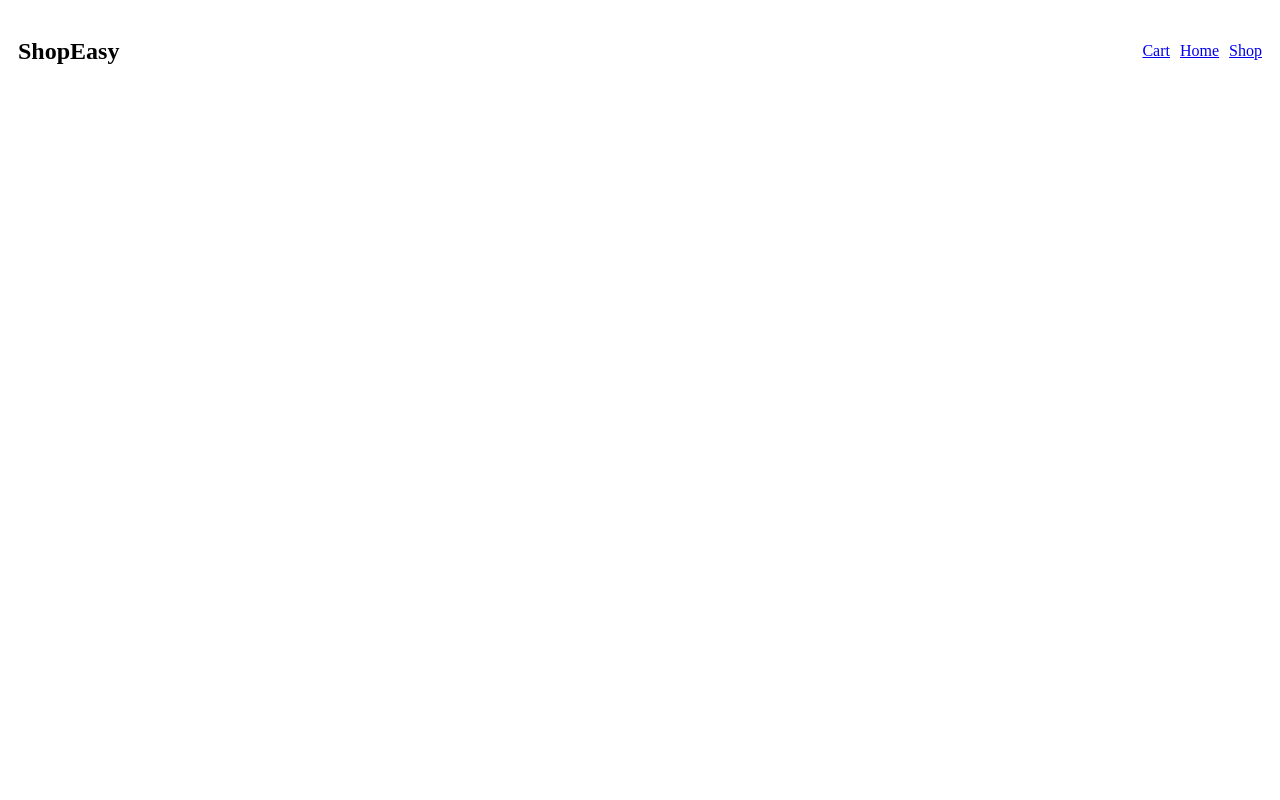
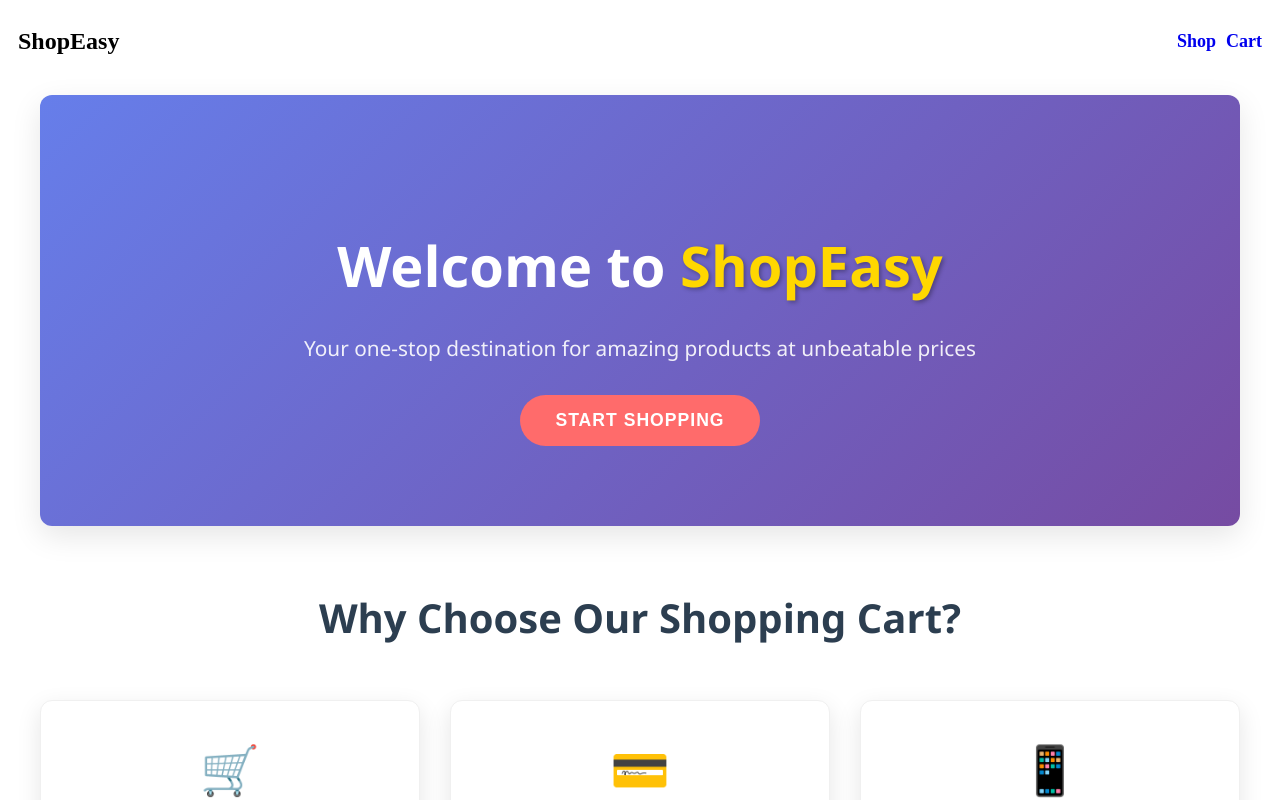
Before and after one commit to avanish1207/shopping-cart, a React (Vite) app: page / in a window 1280 px wide. Shown: the top 800 px of the page. Built offline with nearby package versions, Linux system fonts and the light colour scheme.

Commit message:
basic navbar styling

```diff
--- a/src/components/Navbar.css
+++ b/src/components/Navbar.css
@@ -1,7 +1,7 @@
 .navbar{
     display: flex;
     justify-content: space-between;
-    padding: 10px;
+    padding: 0px 10px;
 }
 
 nav, ul{
@@ -22,3 +22,17 @@ li{
 h2{
     cursor: pointer;
 }
+
+.nav-link{
+    text-decoration: none;
+    font-size: large;
+    font-weight: bold;
+}
+
+.nav-link:visited{
+    color: black;
+}
+
+.nav-link:hover{
+    color: darkgray;
+}
--- a/src/components/Navbar.jsx
+++ b/src/components/Navbar.jsx
@@ -17,9 +17,8 @@ function Navbar() {
         <h2 onClick={goHome}>ShopEasy</h2>
         <nav>
             <ul>
-                <li><Link to="cart">Cart</Link></li>
-                <li><Link to="home">Home</Link></li>
-                <li><Link to="shop">Shop</Link></li>
+                <li><Link to="shop" className="nav-link">Shop</Link></li>
+                <li><Link to="cart" className="nav-link">Cart</Link></li>
             </ul>
         </nav>
         </div>
--- a/src/main.jsx
+++ b/src/main.jsx
@@ -1,7 +1,7 @@
 import { StrictMode } from 'react'
 import { createRoot } from 'react-dom/client'
 import './index.css'
-import { createBrowserRouter, RouterProvider } from 'react-router'
+import { createBrowserRouter, RouterProvider, Navigate } from 'react-router'
 import App from './App.jsx'
 import Cart from './pages/Cart.jsx'
 import Home from './pages/Home.jsx'
@@ -12,7 +12,7 @@ const router=createBrowserRouter([
   {
     path:'/',
     element: <App />,
-    children:[{path:'cart', element:<Cart />},{path:'home', element:<Home />},{path:'shop', element:<Shop />},]
+    children:[{index: true, element: <Home />},{path:'cart', element:<Cart />},{path:'shop', element:<Shop />},]
   },
 ]);
 
```
